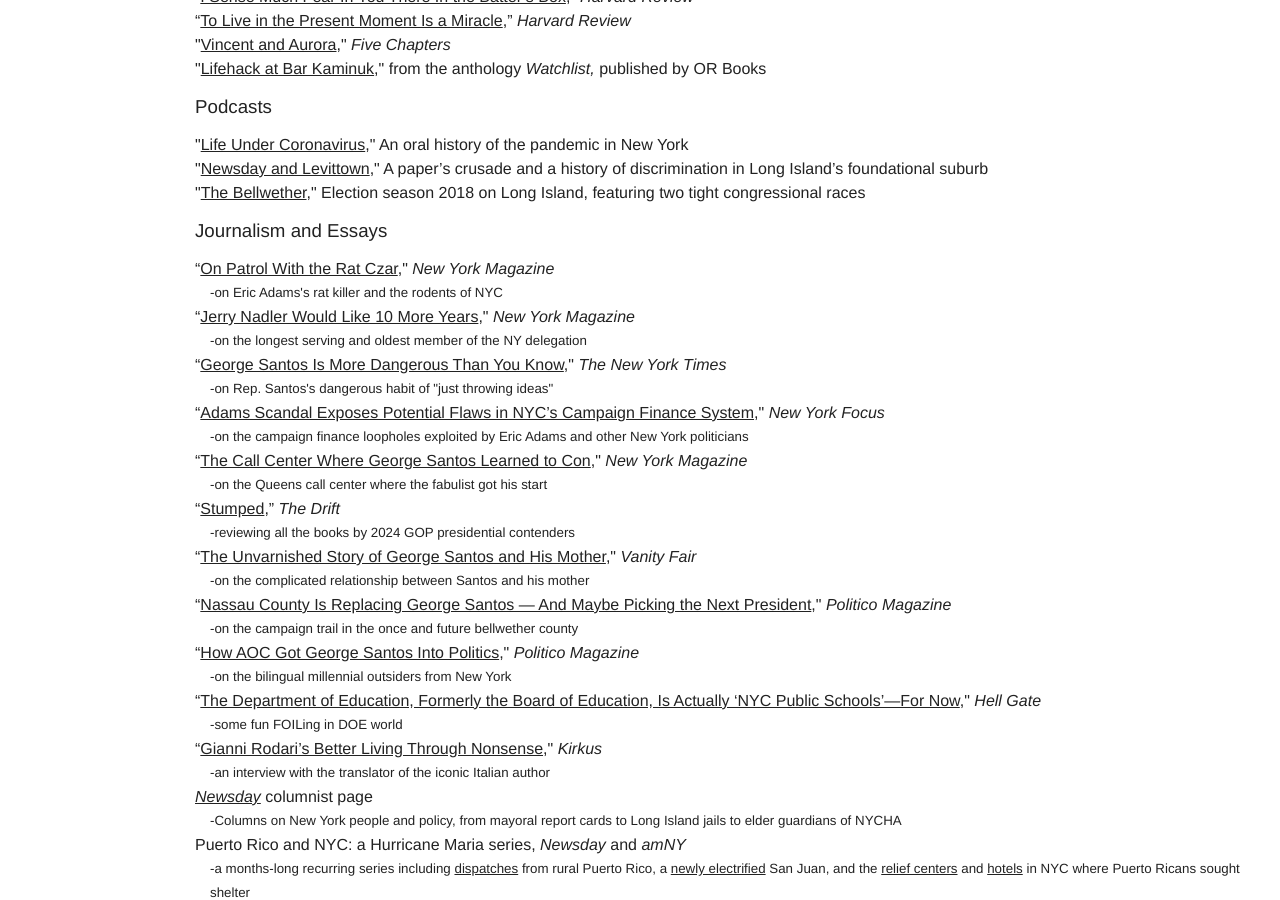
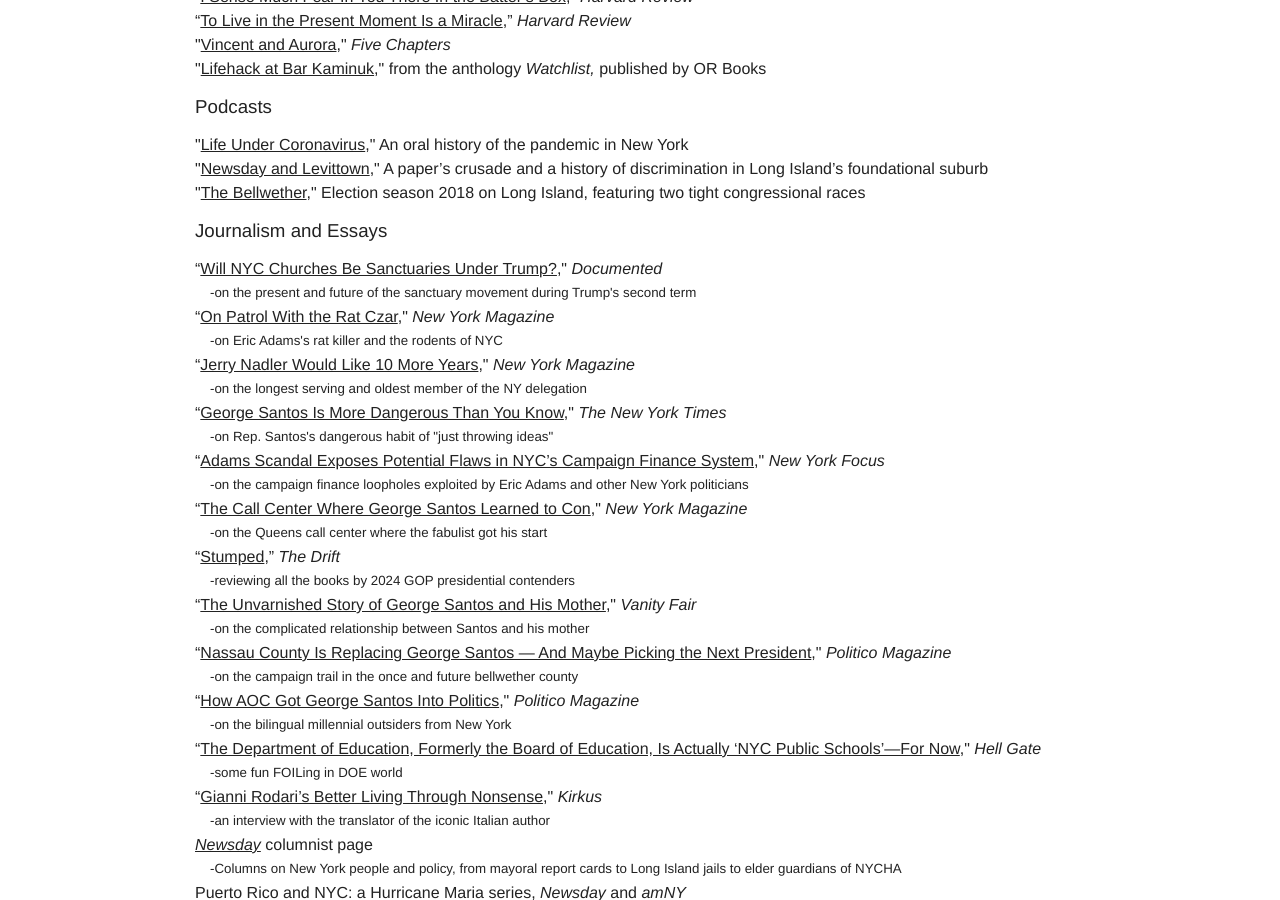
Before and after one commit to mjchiusano/mjchiusano.github.io, a Jekyll site: the page built from work.html, in a window 1280 px wide and 900 px high, scrolled down 508 px. Built offline with Jekyll 4.4.1, drawn with Linux system fonts in a browser that asks for light colours; Markdown is read by kramdown in place of the engine named in the settings.

Commit message:
Update work.html
documented

```diff
--- a/work.html
+++ b/work.html
@@ -41,6 +41,8 @@
 <h3 class="gutter-pad-bottom">Journalism and Essays</h3>
 <ul>
 
+   <li>“<a href="https://documentedny.com/2025/01/17/sanctuary-movement-trump/">Will NYC Churches Be Sanctuaries Under Trump?</a>," <i>Documented</i>
+ <small class="gutter-pad-left">-on the present and future of the sanctuary movement during Trump's second term</small></li>
 
     <li>“<a href="https://nymag.com/intelligencer/article/rat-czar-kathleen-corradi-eric-adams.html">On Patrol With the Rat Czar</a>," <i>New York Magazine</i>
  <small class="gutter-pad-left">-on Eric Adams's rat killer and the rodents of NYC</small></li>
```
